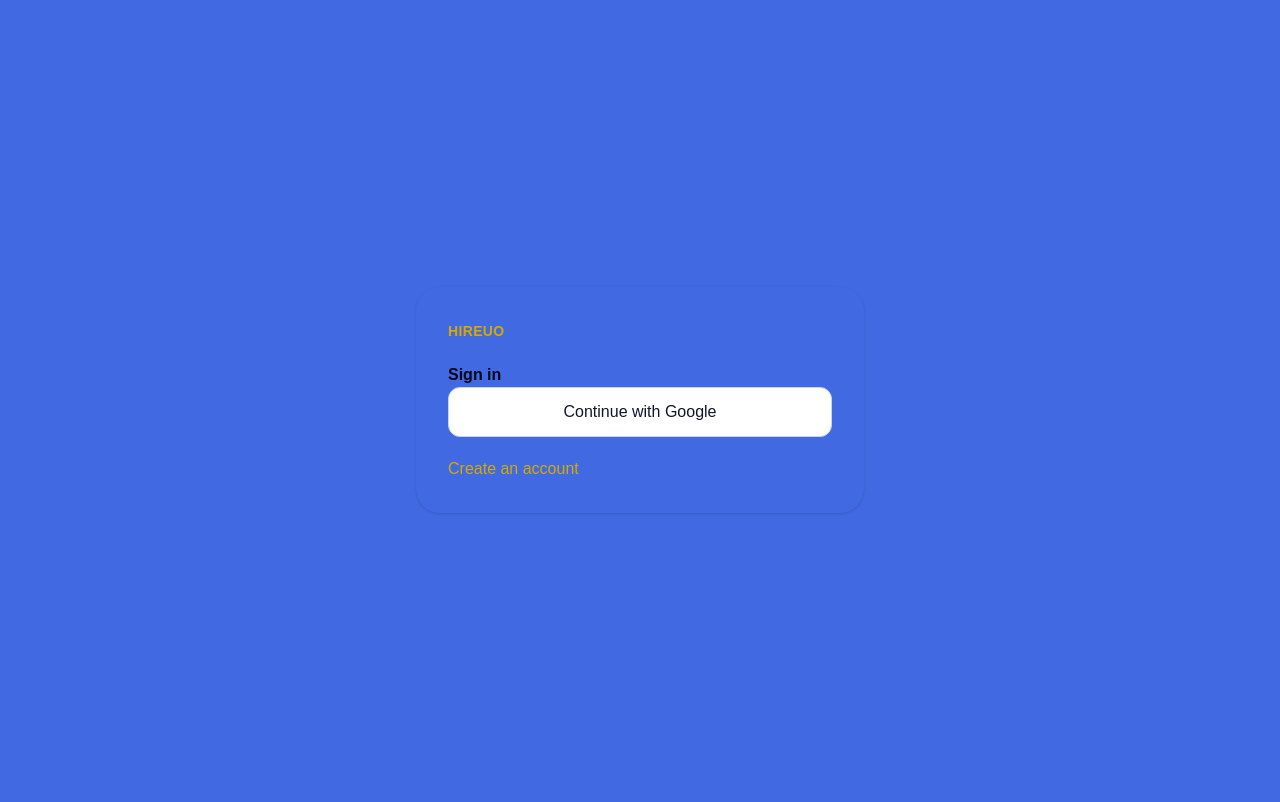
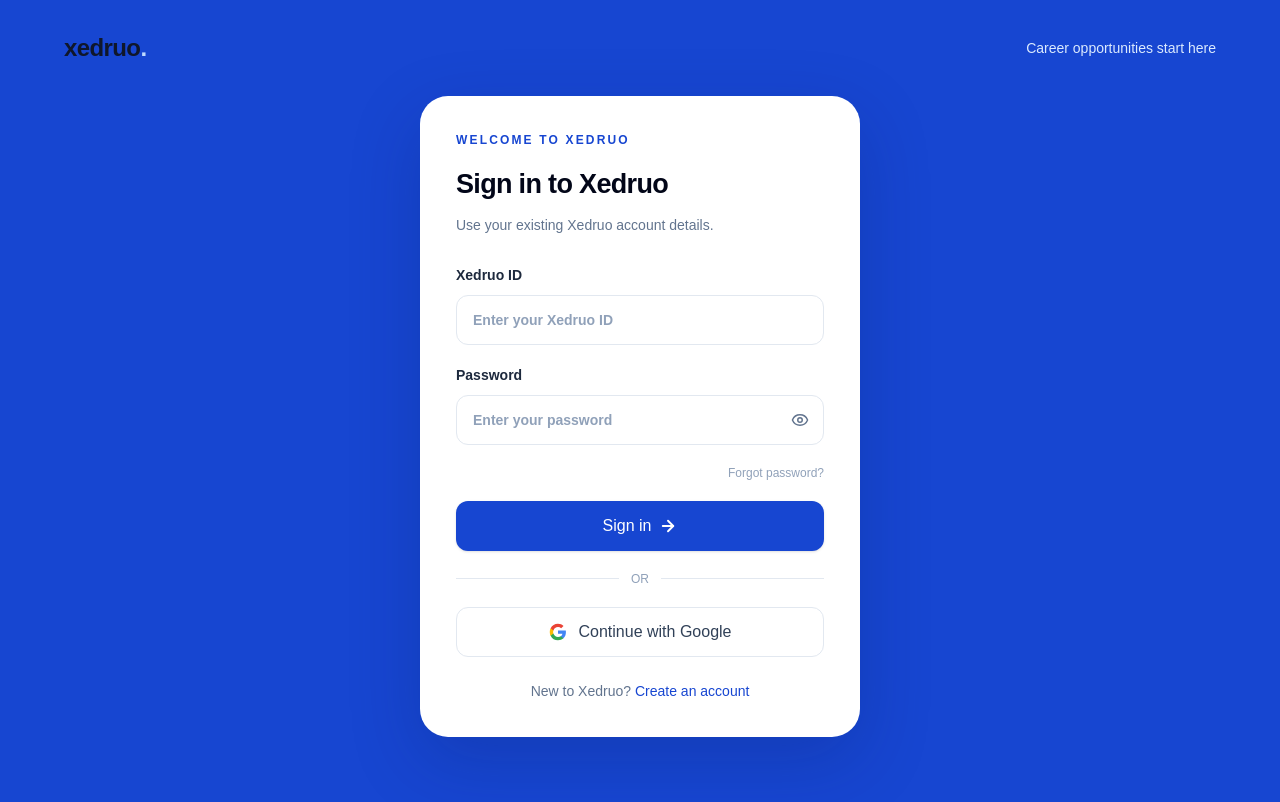
Before and after one commit to olowolafedare/xedruo-careers, a Next.js app: page /account in a window 1280 px wide. Shown: the top 802 px of the page. Built offline with nearby package versions, Linux system fonts and the light colour scheme.

Commit message:
Apply Figma Xedruo authentication design

```diff
--- a/src/app/(auth)/account/AccountForm.tsx
+++ b/src/app/(auth)/account/AccountForm.tsx
@@ -2,7 +2,7 @@
 
 import { useState, type FormEvent } from "react";
 import Link from "next/link";
-import { Eye, EyeOff } from "lucide-react";
+import { ArrowRight, Eye, EyeOff } from "lucide-react";
 import { useRouter } from "next/navigation";
 import {
   normalizeRegistrationPhone,
@@ -16,42 +16,32 @@ type AccountFormProps = {
 
 type AuthMode = "sign-in" | "sign-up";
 
-export default function AccountForm({
-  authError,
-  destination,
-}: AccountFormProps) {
+export default function AccountForm({ authError, destination }: AccountFormProps) {
   const router = useRouter();
   const isAdminLogin = destination === "/admin";
-
   const [mode, setMode] = useState<AuthMode>("sign-in");
-
   const [xedruoId, setXedruoId] = useState("");
   const [name, setName] = useState("");
   const [countryCode, setCountryCode] = useState("NG");
   const [phoneNumber, setPhoneNumber] = useState("");
   const [password, setPassword] = useState("");
-
   const [showPassword, setShowPassword] = useState(false);
   const [error, setError] = useState("");
   const [busy, setBusy] = useState(false);
 
-  function displayAuthError() {
-    if (!authError) return "";
-
-    return "Authentication could not be completed. Please try again.";
-  }
+  const visibleError = error || (authError
+    ? "Authentication could not be completed. Please try again."
+    : "");
 
   async function getApiError(response: Response) {
     const result = await response.json().catch(() => null);
     const message = result?.error || "We couldn't complete your request.";
-
     if (response.status === 429) {
       const retryAfter = response.headers.get("Retry-After");
-      if (retryAfter && /^\d+$/.test(retryAfter)) {
+      if (retryAfter && /^\\d+$/.test(retryAfter)) {
         return `${message} Try again in ${retryAfter} seconds.`;
       }
     }
-
     return message;
   }
 
@@ -64,9 +54,7 @@ export default function AccountForm({
         headers: { "Content-Type": "application/json" },
         credentials: "same-origin",
       });
-      if (!response.ok) {
-        throw new Error(await getApiError(response));
-      }
+      if (!response.ok) throw new Error(await getApiError(response));
       const { authorizationUrl } = await response.json();
       if (typeof authorizationUrl !== "string" || !authorizationUrl.startsWith("https://")) {
         throw new Error("We couldn't start Google sign-in. Please try again.");
@@ -82,7 +70,6 @@ export default function AccountForm({
     event.preventDefault();
     setBusy(true);
     setError("");
-
     try {
       if (mode === "sign-in") {
         const response = await fetch("/api/v1/auth/login", {
@@ -91,21 +78,13 @@ export default function AccountForm({
           credentials: "same-origin",
           body: JSON.stringify({ xedruoId, password }),
         });
-
-        if (!response.ok) {
-          throw new Error(await getApiError(response));
-        }
-
+        if (!response.ok) throw new Error(await getApiError(response));
         router.replace(destination);
         router.refresh();
         return;
       }
 
-      const normalizedPhoneNumber = normalizeRegistrationPhone(
-        countryCode,
-        phoneNumber,
-      );
-
+      const normalizedPhoneNumber = normalizeRegistrationPhone(countryCode, phoneNumber);
       const response = await fetch("/api/v1/auth/register", {
         method: "POST",
         headers: { "Content-Type": "application/json" },
@@ -117,10 +96,7 @@ export default function AccountForm({
           displayName: name,
         }),
       });
-
-      if (!response.ok) {
-        throw new Error(await getApiError(response));
-      }
+      if (!response.ok) throw new Error(await getApiError(response));
 
       const startResponse = await fetch("/api/v1/auth/google/start", {
         method: "POST",
@@ -134,58 +110,53 @@ export default function AccountForm({
       }
       window.location.assign(authorizationUrl);
     } catch (cause) {
-      setError(
-        cause instanceof Error
-          ? cause.message
-          : "We couldn't complete your request.",
-      );
+      setError(cause instanceof Error ? cause.message : "We couldn't complete your request.");
     } finally {
       setBusy(false);
     }
   }
 
   function changeMode() {
-    setMode((current) =>
-      current === "sign-in" ? "sign-up" : "sign-in",
-    );
+    setMode((current) => current === "sign-in" ? "sign-up" : "sign-in");
     setError("");
   }
 
   return (
-    <main className="grid min-h-screen place-items-center bg-rosybrown px-5 py-12">
-      <section className="w-full max-w-md rounded-3xl bg-rosybrown p-8 shadow-sm">
-        <Link
-          href="/"
-          className="text-sm font-bold tracking-wide text-amber-600"
-        >
-          {isAdminLogin ? "HIREUO STAFF" : "HIREUO"}
+    <main className="min-h-screen bg-[#1746D1] px-5 pb-12 pt-6 text-slate-900 sm:px-8 sm:pt-8">
+      <header className="mx-auto flex w-full max-w-6xl items-center justify-between">
+        <Link href="/" aria-label="Xedruo Career home" className="text-2xl font-extrabold tracking-tight text-white">
+          xedruo<span className="text-blue-200">.</span>
         </Link>
+        <span className="hidden text-sm font-medium text-blue-100 sm:block">Career opportunities start here</span>
+      </header>
 
-        <h1 className="mt-5 text-1xl font-bold text-slate-950">
+      <div className="mx-auto flex min-h-[calc(100svh-100px)] w-full max-w-6xl items-center justify-center py-8">
+        <section className="w-full max-w-[440px] rounded-[28px] bg-white px-7 py-8 shadow-[0_24px_70px_rgba(7,29,94,0.22)] sm:px-9 sm:py-9">
+          <p className="text-xs font-bold uppercase tracking-[0.18em] text-[#1746D1]">
+            {isAdminLogin ? "Xedruo Career · Staff" : "Welcome to Xedruo"}
+          </p>
+          <h1 className="mt-4 text-[27px] font-bold tracking-tight text-slate-950">
             {isAdminLogin
               ? "Staff sign in"
+              : mode === "sign-up" ? "Create your account" : "Sign in to Xedruo"}
+          </h1>
+          <p className="mt-2 text-sm leading-6 text-slate-500">
+            {isAdminLogin
+              ? "Sign in with your authorized staff account to open the admin portal."
               : mode === "sign-up"
-              ? "Create HIREUO account"
-              : "Sign in"}
-        </h1>
+                ? "Create your Xedruo account to continue to Career."
+                : "Use your existing Xedruo account details."}
+          </p>
 
-        {isAdminLogin && (
-          <p className="mt-2 text-sm leading-6 text-slate-500">
-            Sign in with your authorized staff account to open the admin portal.
+          {visibleError && (
+            <p role="alert" className="mt-5 rounded-xl border border-red-200 bg-red-50 px-4 py-3 text-sm text-red-700">
+              {visibleError}
             </p>
           )}
 
-        {(error || displayAuthError()) && (
-          <p role="alert" className="mt-4 text-sm text-red-700">
-            {error || displayAuthError()}
-          </p>
-        )}
-
-        {(isAdminLogin || mode === "sign-up") && (
-          <form onSubmit={submit} className="mt-7 space-y-4">
-          {isAdminLogin && mode === "sign-in" && (
-            <>
-              <label className="block text-sm font-medium">
+          <form onSubmit={submit} className="mt-7 space-y-5">
+            {mode === "sign-in" ? (
+              <label className="block text-sm font-semibold text-slate-800">
                 Xedruo ID
                 <input
                   required
@@ -193,33 +164,30 @@ export default function AccountForm({
                   value={xedruoId}
                   onChange={(event) => setXedruoId(event.target.value)}
                   placeholder="Enter your Xedruo ID"
-                  className="mt-2 w-full rounded-xl border border-slate-200 px-4 py-3"
+                  className="mt-2.5 h-[50px] w-full rounded-xl border border-slate-200 bg-white px-4 text-[15px] font-normal outline-none transition placeholder:text-slate-400 focus:border-[#1746D1] focus:ring-4 focus:ring-blue-100"
                 />
               </label>
-            </>
-          )}
-
-          {mode === "sign-up" && (
+            ) : (
               <>
-              <label className="block text-sm font-medium">
+                <label className="block text-sm font-semibold text-slate-800">
                   Full name
                   <input
                     required
                     autoComplete="name"
                     value={name}
                     onChange={(event) => setName(event.target.value)}
-                  className="mt-2 w-full rounded-xl border border-slate-200 px-4 py-3"
+                    placeholder="Enter your full name"
+                    className="mt-2.5 h-[50px] w-full rounded-xl border border-slate-200 px-4 text-[15px] font-normal outline-none transition placeholder:text-slate-400 focus:border-[#1746D1] focus:ring-4 focus:ring-blue-100"
                   />
                 </label>
-
-              <div className="grid grid-cols-[1fr_1.4fr] gap-3">
-                <label className="block text-sm font-medium">
+                <div className="grid grid-cols-[1fr_1.35fr] gap-3">
+                  <label className="block text-sm font-semibold text-slate-800">
                     Country
                     <select
                       required
                       value={countryCode}
                       onChange={(event) => setCountryCode(event.target.value)}
-                    className="mt-2 w-full rounded-xl border border-slate-200 px-3 py-3"
+                      className="mt-2.5 h-[50px] w-full rounded-xl border border-slate-200 bg-white px-2 text-sm font-normal outline-none focus:border-[#1746D1] focus:ring-4 focus:ring-blue-100 sm:px-3"
                     >
                       {REGISTRATION_COUNTRIES.map((country) => (
                         <option key={country.code} value={country.code}>
@@ -228,8 +196,7 @@ export default function AccountForm({
                       ))}
                     </select>
                   </label>
-
-                <label className="block text-sm font-medium">
+                  <label className="block text-sm font-semibold text-slate-800">
                     Phone number
                     <input
                       required
@@ -238,93 +205,88 @@ export default function AccountForm({
                       value={phoneNumber}
                       onChange={(event) => setPhoneNumber(event.target.value)}
                       placeholder={countryCode === "NG" ? "9151045789" : "Phone number"}
-                    className="mt-2 w-full rounded-xl border border-slate-200 px-4 py-3"
+                      className="mt-2.5 h-[50px] w-full rounded-xl border border-slate-200 px-3 text-sm font-normal outline-none placeholder:text-slate-400 focus:border-[#1746D1] focus:ring-4 focus:ring-blue-100 sm:px-4"
                     />
                   </label>
                 </div>
-
               </>
             )}
 
-          {(isAdminLogin || mode === "sign-up") && (
-            <div>
-              <label
-                htmlFor="account-password"
-                className="block text-sm font-medium"
-              >
+            <label className="block text-sm font-semibold text-slate-800">
               Password
-              </label>
-
-              <div className="relative mt-2">
+              <span className="relative mt-2.5 block">
                 <input
-                  id="account-password"
                   required
                   minLength={mode === "sign-up" ? 8 : undefined}
                   maxLength={1024}
                   type={showPassword ? "text" : "password"}
-                  autoComplete={
-                    mode === "sign-up" ? "new-password" : "current-password"
-                  }
+                  autoComplete={mode === "sign-up" ? "new-password" : "current-password"}
                   value={password}
                   onChange={(event) => setPassword(event.target.value)}
-                  className="w-full rounded-xl border border-slate-200 px-4 py-3 pr-12"
+                  placeholder={mode === "sign-up" ? "Create a password" : "Enter your password"}
+                  className="h-[50px] w-full rounded-xl border border-slate-200 bg-white px-4 pr-12 text-[15px] font-normal outline-none transition placeholder:text-slate-400 focus:border-[#1746D1] focus:ring-4 focus:ring-blue-100"
                 />
-
                 <button
                   type="button"
                   onClick={() => setShowPassword((visible) => !visible)}
                   aria-label={showPassword ? "Hide password" : "Show password"}
                   aria-pressed={showPassword}
-                  className="absolute inset-y-0 right-0 grid w-12 place-items-center rounded-r-xl text-slate-500 hover:text-slate-800"
+                  className="absolute inset-y-0 right-0 grid w-12 place-items-center rounded-r-xl text-slate-500 hover:text-slate-900"
                 >
-                  {showPassword ? (
-                    <EyeOff size={18} aria-hidden="true" />
-                  ) : (
-                    <Eye size={18} aria-hidden="true" />
-                  )}
+                  {showPassword ? <EyeOff size={18} aria-hidden="true" /> : <Eye size={18} aria-hidden="true" />}
                 </button>
-              </div>
+              </span>
+            </label>
+
+            {!isAdminLogin && mode === "sign-in" && (
+              <div className="flex justify-end">
+                <span className="text-xs font-medium text-slate-400">Forgot password?</span>
               </div>
             )}
 
             <button
               disabled={busy}
-            className="w-full rounded-xl bg-indigo-600 px-5 py-3 font-semibold text-white disabled:opacity-60"
+              className="flex h-[50px] w-full items-center justify-center gap-2 rounded-xl bg-[#1746D1] px-5 font-semibold text-white shadow-sm transition hover:bg-[#123bb4] disabled:cursor-not-allowed disabled:opacity-60"
             >
-            {busy
-              ? "Please wait..."
-              : mode === "sign-in"
-                ? "Sign in"
-                : "Create account"}
+              {busy ? "Please wait..." : mode === "sign-in" ? "Sign in" : "Create account"}
+              {!busy && <ArrowRight size={18} strokeWidth={2.5} aria-hidden="true" />}
             </button>
           </form>
-        )}
 
           {!isAdminLogin && mode === "sign-in" && (
             <>
+              <div className="my-5 flex items-center gap-3">
+                <span className="h-px flex-1 bg-slate-200" />
+                <span className="text-xs font-medium text-slate-400">OR</span>
+                <span className="h-px flex-1 bg-slate-200" />
+              </div>
               <button
                 type="button"
                 disabled={busy}
                 onClick={continueWithGoogle}
-              className="w-full rounded-xl border border-slate-300 bg-white px-5 py-3 font-semibold text-slate-900 disabled:opacity-60"
+                className="flex h-[50px] w-full items-center justify-center gap-3 rounded-xl border border-slate-200 bg-white px-5 font-semibold text-slate-700 transition hover:bg-slate-50 disabled:opacity-60"
               >
+                <svg aria-hidden="true" viewBox="0 0 24 24" className="h-[18px] w-[18px]">
+                  <path fill="#4285F4" d="M22.56 12.25c0-.78-.07-1.53-.2-2.25H12v4.26h5.92a5.06 5.06 0 0 1-2.2 3.32v2.77h3.57c2.09-1.92 3.27-4.74 3.27-8.1Z"/>
+                  <path fill="#34A853" d="M12 23c2.97 0 5.46-.98 7.28-2.65l-3.57-2.77c-.99.66-2.25 1.06-3.71 1.06-2.86 0-5.29-1.93-6.16-4.53H2.15v2.84A11 11 0 0 0 12 23Z"/>
+                  <path fill="#FBBC05" d="M5.84 14.11A6.6 6.6 0 0 1 5.5 12c0-.73.13-1.43.34-2.11V7.05H2.15A11 11 0 0 0 1 12c0 1.78.43 3.46 1.15 4.95l3.69-2.84Z"/>
+                  <path fill="#EA4335" d="M12 5.36c1.62 0 3.06.56 4.21 1.64l3.15-3.15C17.45 2.09 14.97 1 12 1a11 11 0 0 0-9.85 6.05l3.69 2.84C6.71 7.29 9.14 5.36 12 5.36Z"/>
+                </svg>
                 Continue with Google
               </button>
             </>
           )}
 
           {!isAdminLogin && (
-          <button
-            type="button"
-            onClick={changeMode}
-            className="mt-5 text-sm font-medium text-amber-600"
-          >
-            {mode === "sign-up"
-              ? "Already have an account? Sign in"
-              : "Create an account"}
+            <p className="mt-6 text-center text-sm text-slate-500">
+              {mode === "sign-up" ? "Already have an account?" : "New to Xedruo?"}{" "}
+              <button type="button" onClick={changeMode} className="font-semibold text-[#1746D1] hover:underline">
+                {mode === "sign-up" ? "Sign in" : "Create an account"}
               </button>
+            </p>
           )}
         </section>
+      </div>
     </main>
   );
 }
```
Lines whose indentation alone changed are shown as unchanged.
